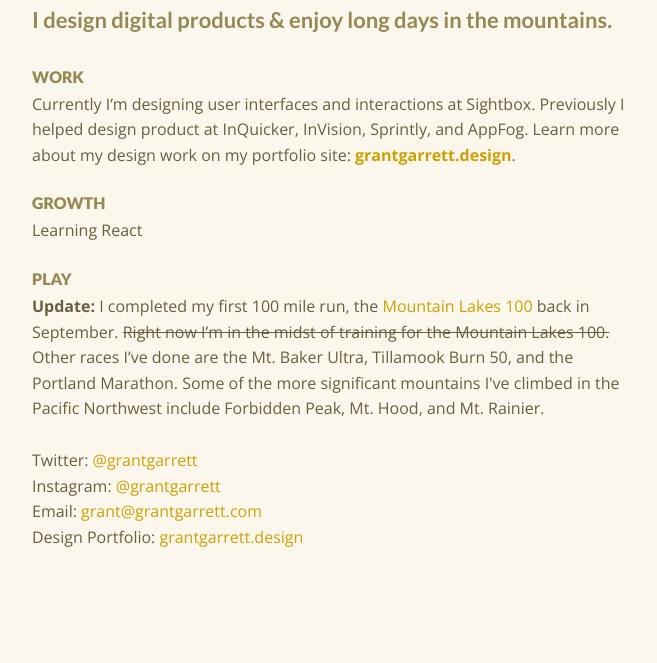
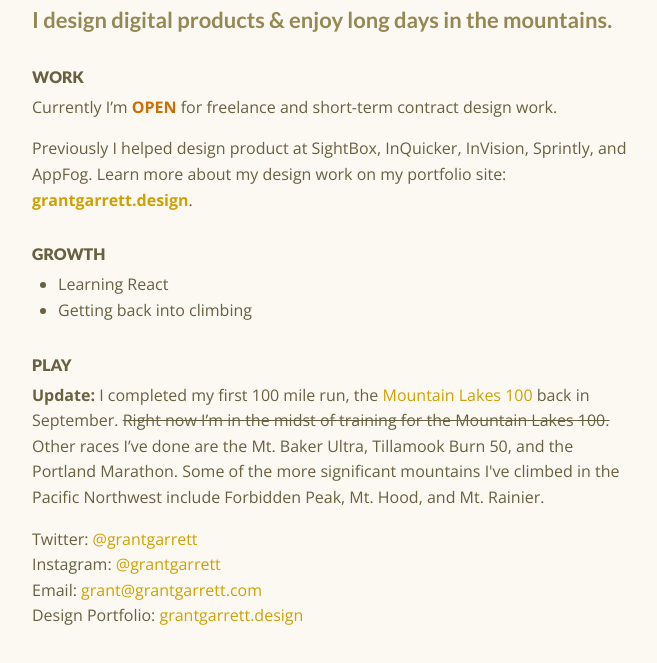
Before and after one commit to grantgarrett/grantgarrett-2019, a Gatsby site: page / in a window 1280 px wide. Shown: the part 145-808 px from the top of the page, without its empty margins (308-965 px from the left). Built offline with nearby package versions, Linux system fonts and the light colour scheme; Gatsby itself is replaced by a stand-in of ours.

Commit message:
freelance updates

```diff
--- a/src/components/styles.scss
+++ b/src/components/styles.scss
@@ -1,11 +1,12 @@
 @import url("https://fonts.googleapis.com/css?family=Lato:700,900");
 @import url("https://fonts.googleapis.com/css?family=Open+Sans:300,300i,400,400i,700,700i");
 
-$cream: #fcf7ec;
+$cream: #fcf9f3;
 $cream-header: #453704;
 $cream-subhead: #968855;
 $cream-paragraph: #696040;
 $cream-link: #cda106;
+$cream-highlight: #cb6f03;
 
 body {
   background: $cream;
@@ -36,15 +37,28 @@
   font-size: 16px;
   font-weight: 800;
   text-transform: uppercase;
-  color: $cream-subhead;
-  margin-bottom: 0.2em;
+  color: $cream-paragraph;
+  margin-bottom: 0.6em;
+  margin-top: 2em;
 }
-p {
+p,
+li {
   font-size: 16px;
   font-weight: 400;
   color: $cream-paragraph;
   line-height: 1.6em;
   margin-top: 0.4em;
+}
+p {
+  margin-bottom: 1em;
+}
+.highlight {
+  color: $cream-highlight;
+  font-weight: bold;
+  text-transform: uppercase;
+}
+li {
+  margin: 0;
 }
 a {
   //   color: $cream-paragraph;
--- a/src/pages/index.js
+++ b/src/pages/index.js
@@ -23,9 +23,13 @@
 
     <h3>Work</h3>
     <p>
-      Currently I’m designing user interfaces and interactions at Sightbox.
-      Previously I helped design product at InQuicker, InVision, Sprintly, and
-      AppFog. Learn more about my design work on my portfolio site:{" "}
+      Currently I’m <span className="highlight">open</span> for freelance and
+      short-term contract design work.
+    </p>
+    <p>
+      Previously I helped design product at SightBox, InQuicker, InVision,
+      Sprintly, and AppFog. Learn more about my design work on my portfolio
+      site:{" "}
       <a
         href="https://www.grantgarrett.design"
         target="_blank"
@@ -37,7 +41,10 @@
       .
     </p>
     <h3>Growth</h3>
-    <p>Learning React</p>
+    <ul>
+      <li>Learning React</li>
+      <li>Getting back into climbing</li>
+    </ul>
     <h3>Play</h3>
     <p>
       <b>Update:</b> I completed my first 100 mile run, the{" "}
```
